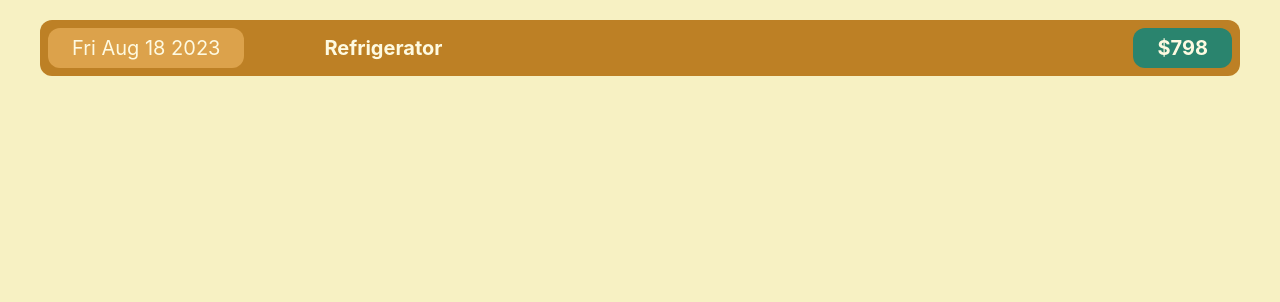
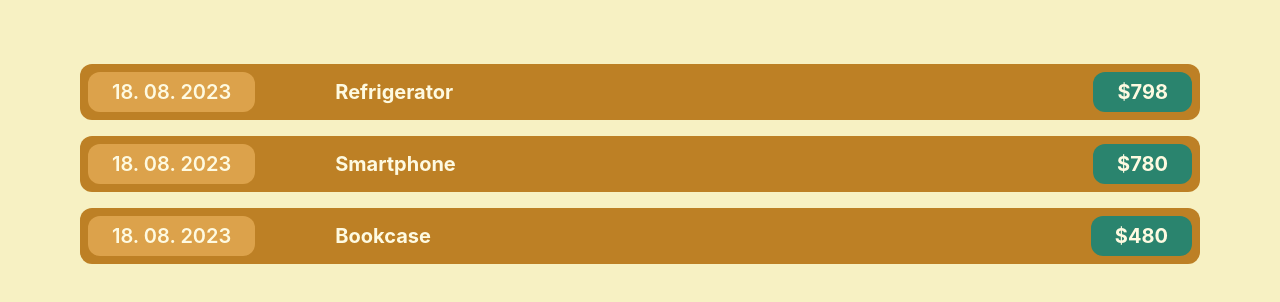
Before and after one commit to Waldemar-00/start-with-yuriy, a JavaScript app: page / in a window 1280 px wide. Shown: the top 302 px of the page. Built offline with nearby package versions, Linux system fonts and the light colour scheme.

Commit message:
components refactoring

```diff
--- a/src/App.js
+++ b/src/App.js
@@ -1,17 +1,27 @@
-import CostItem from './components/CostItem'
+import Costs from './components/Costs'
 function App() {
-  const costData = [
+  const purchasesData =
+    [
       {
         date: new Date(),
         title: 'Refrigerator',
         sum: '798'
+      },
+      {
+        date: new Date(),
+        title: 'Smartphone',
+        sum: '780'
+      },
+      {
+        date: new Date(),
+        title: 'Bookcase',
+        sum: '480'
       }
     ]
   return (
     <>
-      <CostItem data={costData[0]}/>
+      <Costs purchases={purchasesData}/>
     </>
-
   )
 }
 export default App
--- /dev/null
+++ b/src/components/CostDate.css
@@ -0,0 +1,8 @@
+.cost-item__date {
+  border-radius: 12px;
+  padding: 0.5rem 1.5rem;
+  font-size: 1.25rem;
+  font-weight: 600;
+  color: #fefae1;
+  background-color: rgb(224 166 79 / 90%);
+}
--- /dev/null
+++ b/src/components/CostDate.js
@@ -0,0 +1,17 @@
+import './CostDate.css'
+function CostDate({ data }) {
+  return (
+    <div className='cost-item__date'>
+      <div>
+        {
+          `
+          ${data.toLocaleString('en-US', { day: '2-digit' })}.
+          ${data.toLocaleString('en-US', { month: '2-digit' })}.
+          ${data.getFullYear()}
+          `
+        }
+      </div>
+    </div>
+  )
+}
+export default CostDate
--- a/src/components/CostItem.css
+++ b/src/components/CostItem.css
@@ -8,13 +8,6 @@
   background-color: #bd8025;
   border-radius: 12px;
   /* box-shadow: 0 2px 7px rgba(0, 0, 0, 0.25); */
-}
-.cost-item__date {
-  border-radius: 12px;
-  padding: 0.5rem 1.5rem;
-  font-size: 1.25rem;
-  color: #fefae1;
-  background-color: rgb(224 166 79 / 90%)
 }
 .cost-item__decription {
   display: flex;
@@ -37,18 +30,3 @@
   padding: 0.5rem 1.5rem;
   border-radius: 12px;
 }
-/* @media (max-width: 580px) { */
-  /* .cost-item__description{ */
-    /* flex-flow: column-reverse nowrap; */
-  /* } */
-  /* .cost-item__description h2 { */
-    /* font-size: 1rem; */
-  /* } */
-  /* .cost-item__sum { */
-    /* font-size: 1rem; */
-    /* padding: 0.5rem; */
-  /* } */
-  /* .cost-item__date { */
-    /* font-size: 1rem; */
-  /* } */
-/* } */
--- a/src/components/CostItem.js
+++ b/src/components/CostItem.js
@@ -1,14 +1,17 @@
 import './CostItem.css'
-function CostItem({ data }) {
-  const { date, title, sum } = data
+import CostDate from './CostDate'
+function CostItem({buy}) {
+  const {date, title, sum} = buy
   return (
-    <div className="cost-item">
-      <div className='cost-item__date'>{date.toDateString()}</div>
-      <div className='cost-item__decription'>
-        <h2>{title}</h2>
-        <div className='cost-item__sum'>${sum}</div>
+    <>
+      <div className="cost-item">
+        <CostDate data={date} />
+        <div className='cost-item__decription'>
+          <h2>{title}</h2>
+          <div className='cost-item__sum'>${sum}</div>
+        </div>
       </div>
-    </div>
+    </>
   )
 }
 export default CostItem
--- /dev/null
+++ b/src/components/Costs.css
@@ -0,0 +1,6 @@
+.costs {
+  padding: 1rem;
+  margin: 2rem auto;
+  width: 70rem;
+  max-width: 95%;
+}
--- /dev/null
+++ b/src/components/Costs.js
@@ -0,0 +1,14 @@
+import CostItem from "./CostItem"
+import './Costs.css'
+function Costs({ purchases }) {
+  const [one, two, three] = purchases
+  return (
+    <div className='costs'>
+      <CostItem buy={one} />
+      <CostItem buy={two} />
+      <CostItem buy={three} />
+    </div>
+  )
+
+}
+export default Costs
```
Lines whose indentation alone changed are shown as unchanged.
